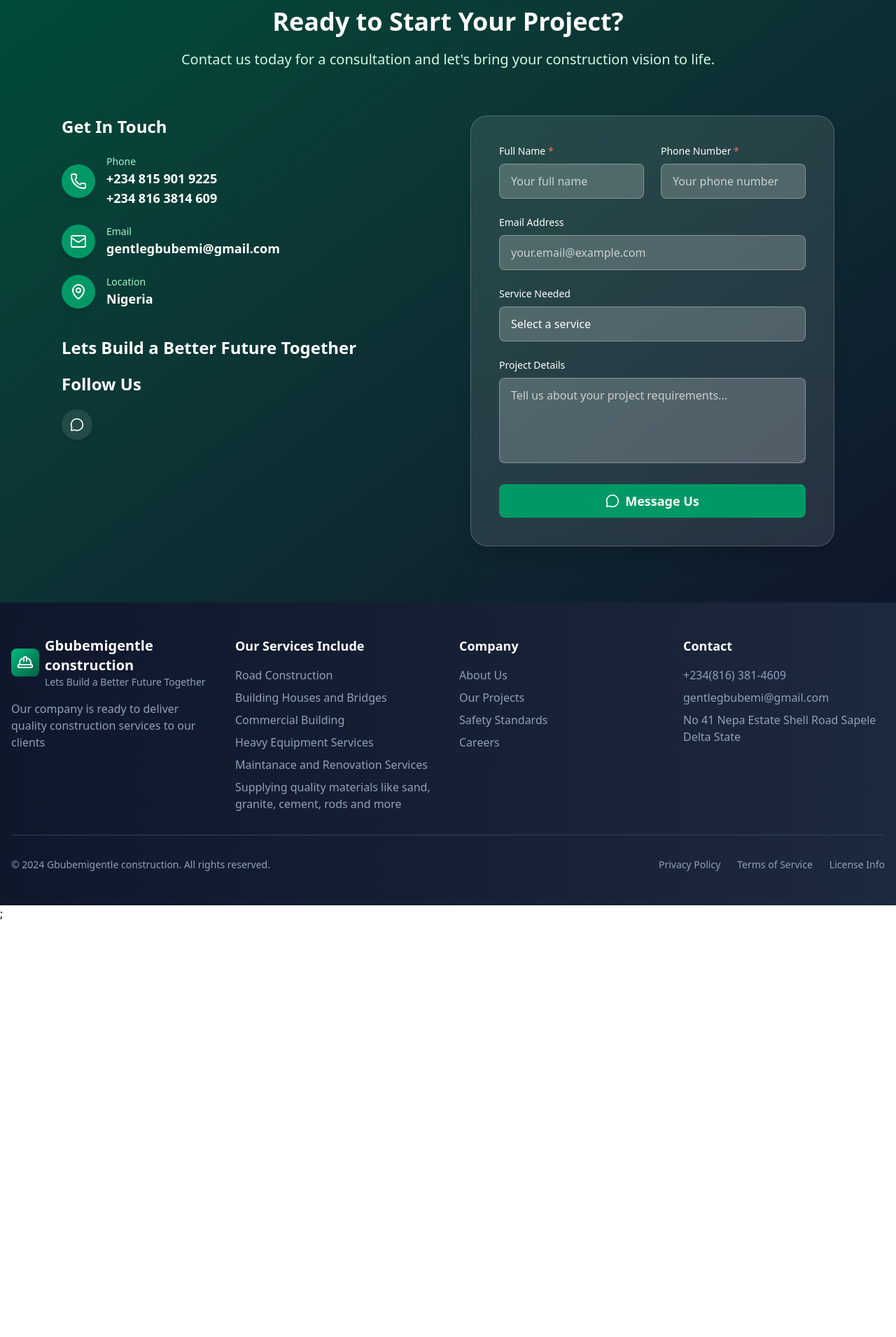
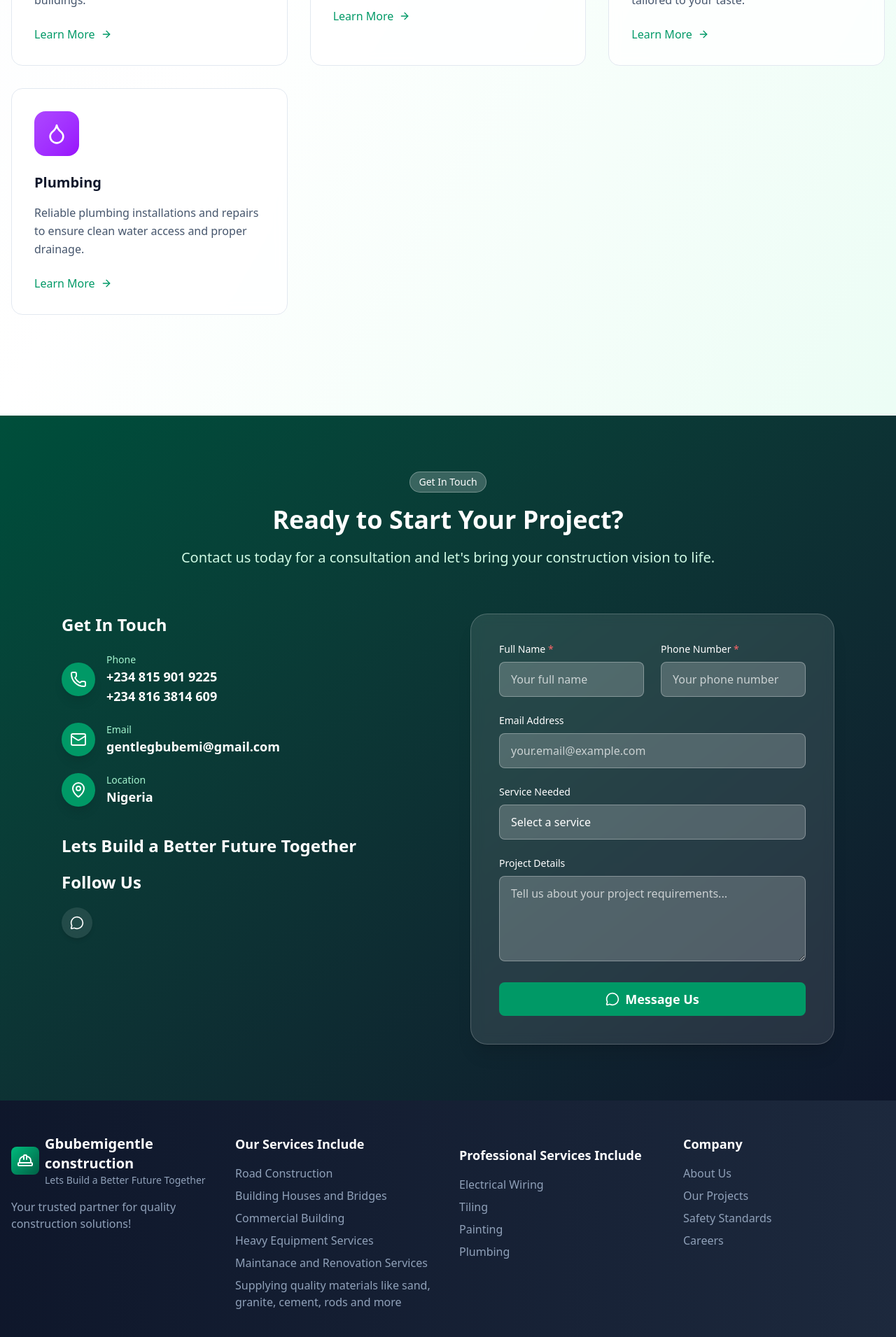
Before and after one commit to Dalu-Atu/Gbugbemi-Construction, a React (Vite) app: page / in a window 1280 px wide. Shown: the part 5640-7551 px from the top of the page at 70% size. Before the commit the page ends 6958 px from the top, so only its background shows below. Built offline with nearby package versions, Linux system fonts and the light colour scheme.

Commit message:
new services added

```diff
--- a/src/ui/AboutSection.jsx
+++ b/src/ui/AboutSection.jsx
@@ -30,6 +30,9 @@ import {
   Rotate3D,
   ToolCase,
   IterationCcw,
+  Grid,
+  Paintbrush,
+  Droplet,
 } from "lucide-react";
 
 export const AboutSection = () => {
@@ -97,7 +100,36 @@ export const AboutSection = () => {
       "High-quality building materials such as sand, granite, cement, iron rods, and more—ensuring your project has everything it needs.",
     color: "rose",
   },
+  {
+    icon: Zap, // Example icon – you can change this
+    title: "Electrical Wiring",
+    description:
+      "Safe and efficient electrical wiring for residential, commercial, and industrial buildings.",
+    color: "emerald",
+  },
+  {
+    icon: Grid, // Example icon – adjust to your preferred one
+    title: "Tiling",
+    description:
+      "Expert tiling services to give your floors and walls a clean, polished, and modern look.",
+    color: "amber",
+  },
+  {
+    icon: Paintbrush, // Example icon – change if needed
+    title: "Painting",
+    description:
+      "Interior and exterior painting services using durable and aesthetic finishes tailored to your taste.",
+    color: "rose",
+  },
+  {
+    icon: Droplet, // Example icon – swap with your icon set
+    title: "Plumbing",
+    description:
+      "Reliable plumbing installations and repairs to ensure clean water access and proper drainage.",
+    color: "purple",
+  },
 ];
+
 
   const safetyTenants = [
     {
--- a/src/ui/FooterSection.jsx
+++ b/src/ui/FooterSection.jsx
@@ -21,8 +21,7 @@ function FooterSection() {
               </div>
             </div>
             <p className="text-slate-400 mb-4">
-              Our company is ready to deliver quality construction services to
-              our clients
+              Your trusted partner for quality construction solutions!
             </p>
           </div>
 
@@ -38,6 +37,17 @@ function FooterSection() {
                 Supplying quality materials like sand, granite, cement, rods and
                 more
               </li>
+            </ul>
+          </div>
+          <div>
+            <h4 className="text-lg font-semibold mb-4 mt-4">
+              Professional Services Include
+            </h4>
+            <ul className="space-y-2 text-slate-400 ">
+              <li>Electrical Wiring</li>
+              <li>Tiling</li>
+              <li>Painting </li>
+              <li>Plumbing</li>
             </ul>
           </div>
 
@@ -65,7 +75,7 @@ function FooterSection() {
 
         <div className="flex flex-col md:flex-row justify-between items-center">
           <p className="text-slate-400 text-sm">
-            © 2024 Gbubemigentle construction. All rights reserved.
+            © 2025 Gbubemigentle construction. All rights reserved.
           </p>
           <div className="flex space-x-6 mt-4 md:mt-0">
             <a href="#" className="text-slate-400 hover:text-white text-sm">
```
Lines whose indentation alone changed are shown as unchanged.
